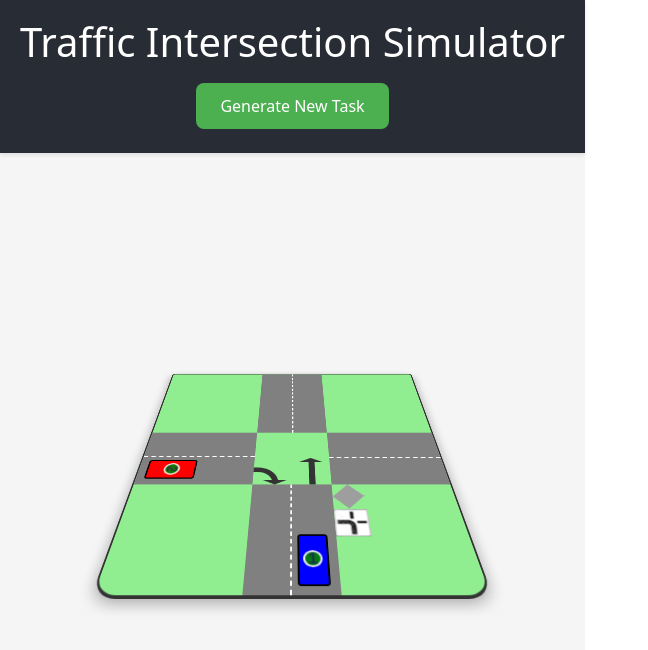
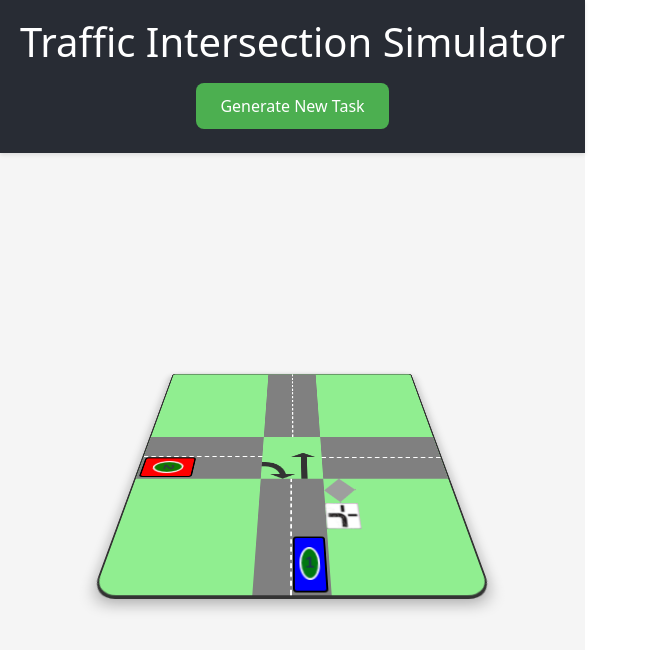
Before and after one commit to SimeonRolev/listovki, a React (Vite) app: page / in a window 1280 px wide. Shown: the top 650 px of the page, without its empty margins (0-648 px from the left). Built offline with nearby package versions, Linux system fonts and the light colour scheme; grey boxes are pictures that could not be loaded.

Commit message:
Css adjust to be able to scale the board

```diff
--- a/src/components/Crossroads.css
+++ b/src/components/Crossroads.css
@@ -51,10 +51,10 @@
 }
 
 .road {
-    width: 100px;
-    height: 75%;
+    width: 40%;
+    height: 80%;
     position: absolute;
-    right: -50px;
+    right: -20%;
     background-color: grey;
 
     &::after {
@@ -71,11 +71,11 @@
 
 
 .car {
-    width: 30px;
-    height: 60px;
+    width: 40%;
+    height: 40%;
     position: absolute;
-    left: 10px;
-    top: 10px;
+    left: 4%;
+    top: 2%;
     border-radius: 4px;
     border: 2px solid black;
     display: flex;
@@ -106,8 +106,8 @@
 }
 
 .car > .right-of-way {
-    width: 15px;
-    height: 15px;
+    width: 50%;
+    height: 50%;
     background-color: green;
     border-radius: 50%;
     border: 2px solid white;
```
